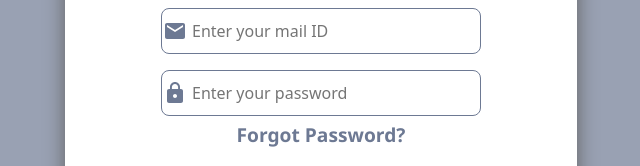
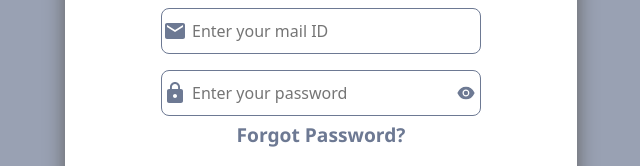
Before and after one commit to AtriSukul1508/Njack_Hack_It_Out-Tur1ng-, a React (Create React App) app in the folder tur1ng/: page /login in a window 1280 px wide. Shown: the part 307-473 px from the top of the page, without its empty margins (319-959 px from the left). Built offline with nearby package versions, Linux system fonts and the light colour scheme; a web font is replaced by a local one.

Commit message:
added show/hide password functionality

```diff
--- a/tur1ng/src/Components/Login.jsx
+++ b/tur1ng/src/Components/Login.jsx
@@ -1,6 +1,6 @@
 import React, { useState } from "react";
-import { FcGoogle } from "react-icons/fc";
 import { FaFacebookF, FaGithub, FaGoogle } from "react-icons/fa";
+import { AiFillEyeInvisible, AiFillEye } from "react-icons/ai";
 import { Email, Lock } from "@mui/icons-material";
 import { NavLink } from "react-router-dom";
 import "../styles/login.css";
@@ -14,6 +14,20 @@ const Login = () => {
     event.preventDefault();
     await login(email, password);
   };
+
+  function showHidePW() {
+    const pw = document.getElementById("user_password");
+    const pwIcon = document.getElementById("pw_icon");
+    if (pw.type === "password") {
+      pw.type = "text";
+      pwIcon.style.color = "#000";
+    } else {
+      pw.type = "password";
+      pwIcon.style.color = "#ccc";
+    }
+  }
+
+  const [showPassword, setShowPassword] = useState(false);
 
   return (
     <>
@@ -51,6 +65,25 @@ const Login = () => {
                   onChange={(e) => setPassword(e.target.value)}
                   id="user_password"
                 />
+                {showPassword ? (
+                  <AiFillEyeInvisible
+                    size={20}
+                    onClick={() => {
+                      setShowPassword(!showPassword);
+                      showHidePW();
+                    }}
+                    id="pw_icon"
+                  />
+                ) : (
+                  <AiFillEye
+                    size={20}
+                    onClick={() => {
+                      setShowPassword(!showPassword);
+                      showHidePW();
+                    }}
+                    id="pw_icon"
+                  />
+                )}
               </div>
             </div>
 
--- a/tur1ng/src/styles/login.css
+++ b/tur1ng/src/styles/login.css
@@ -92,6 +92,15 @@ input:not([type="submit"]):focus {
   color: #6d7993;
   /* padding-left: 5px; */
 }
+
+#pw_icon {
+  position: absolute;
+  right: 5px;
+  /* top: 1.5rem; */
+  color: #6d7993;
+  /* padding-left: 5px; */
+}
+
 #confirm_email__btn,
 #login__btn {
   border: none;
```
